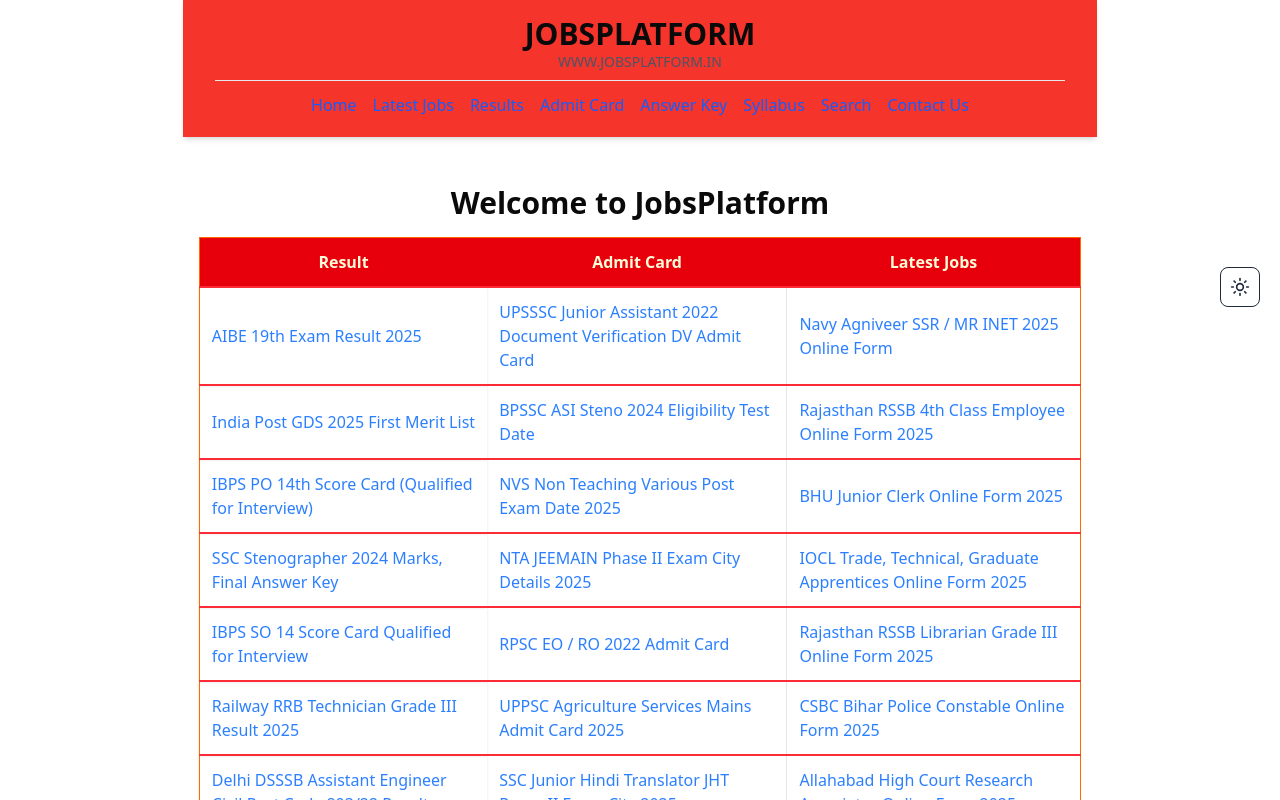
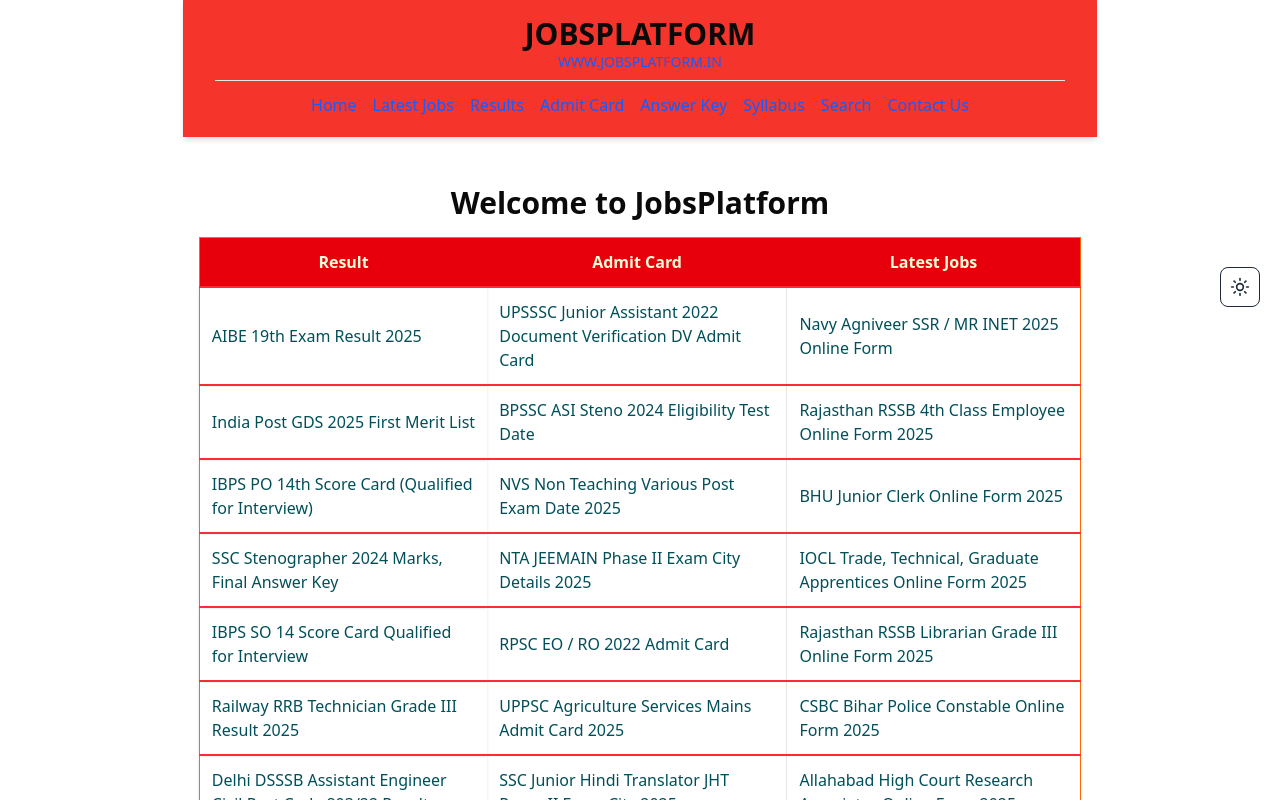
Before and after one commit to CoderSantosh1/TestRepo, a Next.js app: page / in a window 1280 px wide. Shown: the top 800 px of the page. Built offline with nearby package versions, Linux system fonts and the light colour scheme.

Commit message:
change the theme dard mode and also light mode

```diff
--- a/src/app/pages/Home.tsx
+++ b/src/app/pages/Home.tsx
@@ -49,7 +49,7 @@ export default function Home() {
         <h1 className="text-3xl font-bold mb-4">Welcome to JobsPlatform</h1>
         <table className="min-w-full table-auto border-collapse border border-orange-500 ">
           <thead>
-            <tr className="bg-red-600 text-[#FCFCD8]">
+            <tr className="bg-red-600 text-[#FCFCD8] font-bold">
               <th className="p-3  text-center">Result</th>
               <th className="p-3 text-center">Admit Card</th>
               <th className="p-3 text-center">Latest Jobs</th>
@@ -61,17 +61,17 @@ export default function Home() {
                 <tr key={index} className="border-t-2 border-red-500 bg-red-1- ">
                   <td className="p-3 shadow-sm">
                     {data.result[index] ? (
-                      <a href="#" className="text-blue-500 hover:underline">{data.result[index]}</a>
+                      <a href="#" className="text-[#014F59] hover:underline hover:text-blue-800">{data.result[index]}</a>
                     ) : "-"}
                   </td>
                   <td className="p-3 border-r">
                     {data.admitCard[index] ? (
-                      <a href="#" className="text-blue-500 hover:underline">{data.admitCard[index]}</a>
+                      <a href="#" className="text-[#014F59] hover:underline hover:text-blue-800">{data.admitCard[index]}</a>
                     ) : "-"}
                   </td>
                   <td className="p-3">
                     {data.latestJobs[index] ? (
-                      <a href="#" className="text-blue-500 hover:underline">{data.latestJobs[index]}</a>
+                      <a href="#" className="text-[#014F59] hover:underline hover:text-blue-800">{data.latestJobs[index]}</a>
                     ) : "-"}
                   </td>
                 </tr>
--- a/src/components/Header.tsx
+++ b/src/components/Header.tsx
@@ -11,7 +11,7 @@ export default function Header() {
           <h1 className="text-3xl font-bold text-black-600">JOBSPLATFORM</h1>
      <ModeToggle />
 </div>
-          <p className="text-sm text-gray-600">WWW.JOBSPLATFORM.IN</p>
+          <p className="text-sm text-blue-600 hover:text-blue-800"><a href="https://www.jobsplatform.in/">WWW.JOBSPLATFORM.IN</a></p>
         </div>
 
         {/* Navigation Menu */}
```
